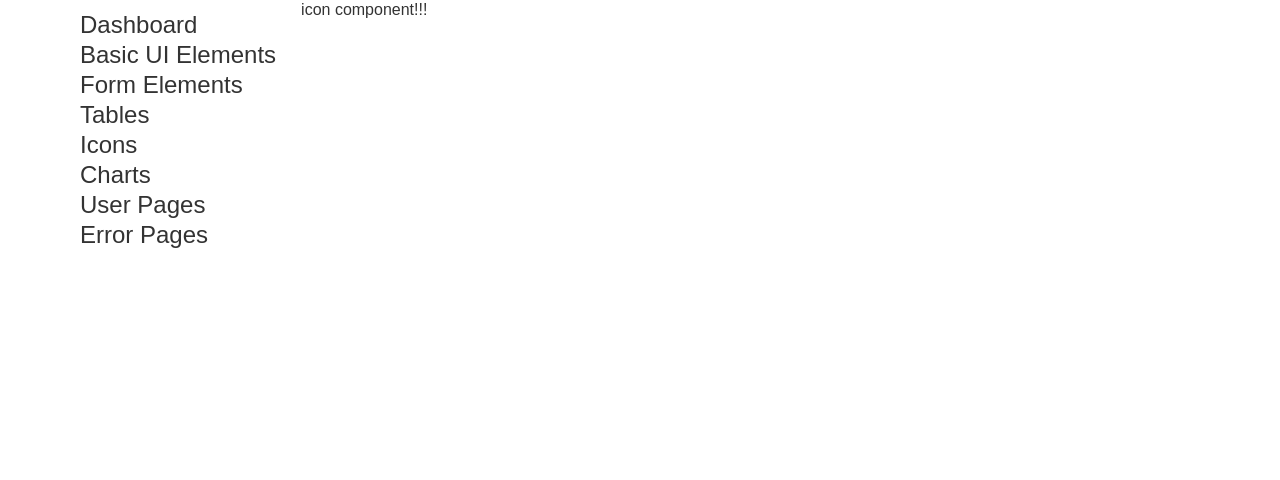
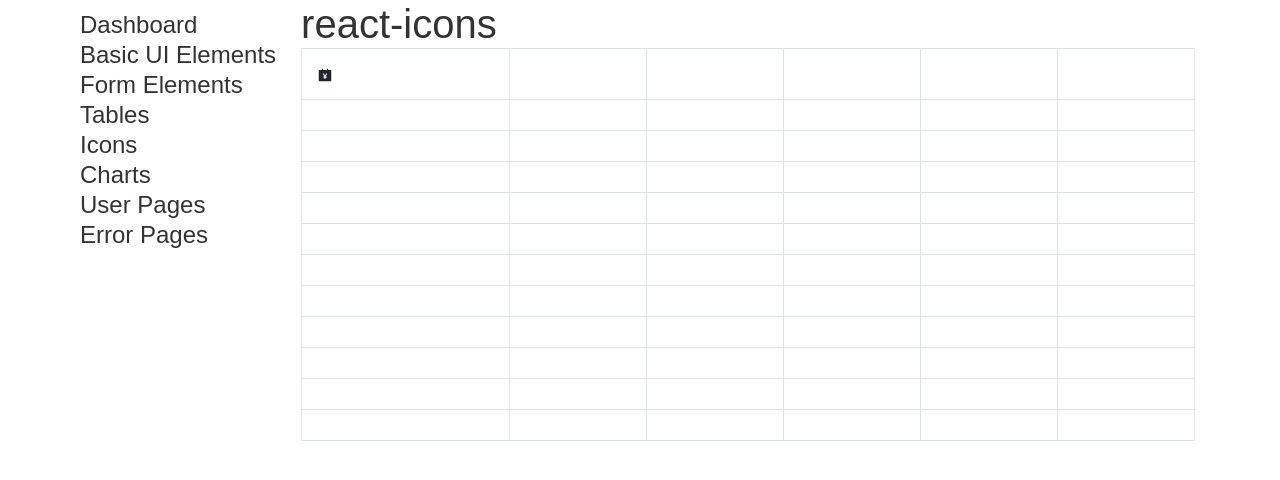
Before and after one commit to eunjeong09/template, a React (Create React App) app: page /icon in a window 1280 px wide. Shown: the top 480 px of the page. Built offline with nearby package versions, Linux system fonts and the light colour scheme.

Commit message:
Add react-icons install react-icons, import on icon component

```diff
--- a/package.json
+++ b/package.json
@@ -14,6 +14,7 @@
     "react-bootstrap": "^1.4.3",
     "react-chartjs-2": "^2.11.1",
     "react-dom": "^17.0.1",
+    "react-icons": "^4.2.0",
     "react-router-dom": "^5.2.0",
     "react-scripts": "4.0.1",
     "recoil": "^0.1.2",
--- a/src/App.js
+++ b/src/App.js
@@ -22,7 +22,7 @@
         <Row>
           <Navbar />
           <Col>
-            <Route exact path="/dashboard" component={Dashboard} />
+            <Route exact path="/" component={Dashboard} />
             <Route path="/buttons" component={Buttons} />
             <Route path="/dropdown" component={Dropdowns} />
             <Route path="/element" component={Element} />
--- a/src/component/icon.js
+++ b/src/component/icon.js
@@ -1,8 +1,117 @@
-function Icon(){
-    return(
-        <span>icon component!!!</span>
-    );
+import { Table, Container, Row, Col } from "react-bootstrap";
 
+//react-icons
+import { AiFillAccountBook } from "react-icons/ai";
+
+function Icon() {
+  return (
+    <div className="icon">
+      <h2>react-icons</h2>
+      <div className="bgWhite">
+
+        <Table bordered>
+          <tbody>
+            <tr>
+              <td><AiFillAccountBook /></td>
+              <td></td>
+              <td></td>
+              <td></td>
+              <td></td>
+              <td></td>
+            </tr>
+            <tr>
+              <td></td>
+              <td></td>
+              <td></td>
+              <td></td>
+              <td></td>
+              <td></td>
+            </tr>
+            <tr>
+              <td></td>
+              <td></td>
+              <td></td>
+              <td></td>
+              <td></td>
+              <td></td>
+            </tr>
+            <tr>
+              <td></td>
+              <td></td>
+              <td></td>
+              <td></td>
+              <td></td>
+              <td></td>
+            </tr>
+            <tr>
+              <td></td>
+              <td></td>
+              <td></td>
+              <td></td>
+              <td></td>
+              <td></td>
+            </tr>
+            <tr>
+              <td></td>
+              <td></td>
+              <td></td>
+              <td></td>
+              <td></td>
+              <td></td>
+            </tr>
+            <tr>
+              <td></td>
+              <td></td>
+              <td></td>
+              <td></td>
+              <td></td>
+              <td></td>
+            </tr>
+            <tr>
+              <td></td>
+              <td></td>
+              <td></td>
+              <td></td>
+              <td></td>
+              <td></td>
+            </tr>
+            <tr>
+              <td></td>
+              <td></td>
+              <td></td>
+              <td></td>
+              <td></td>
+              <td></td>
+            </tr>
+            <tr>
+              <td></td>
+              <td></td>
+              <td></td>
+              <td></td>
+              <td></td>
+              <td></td>
+            </tr>
+            <tr>
+              <td></td>
+              <td></td>
+              <td></td>
+              <td></td>
+              <td></td>
+              <td></td>
+            </tr>
+            <tr>
+              <td></td>
+              <td></td>
+              <td></td>
+              <td></td>
+              <td></td>
+              <td></td>
+            </tr>
+          </tbody>
+        </Table>
+      </div>
+    </div>
+  );
 }
 
 export default Icon;
```
Also changed, not shown: 1 other file (tests, documents, lock files or other folders).
